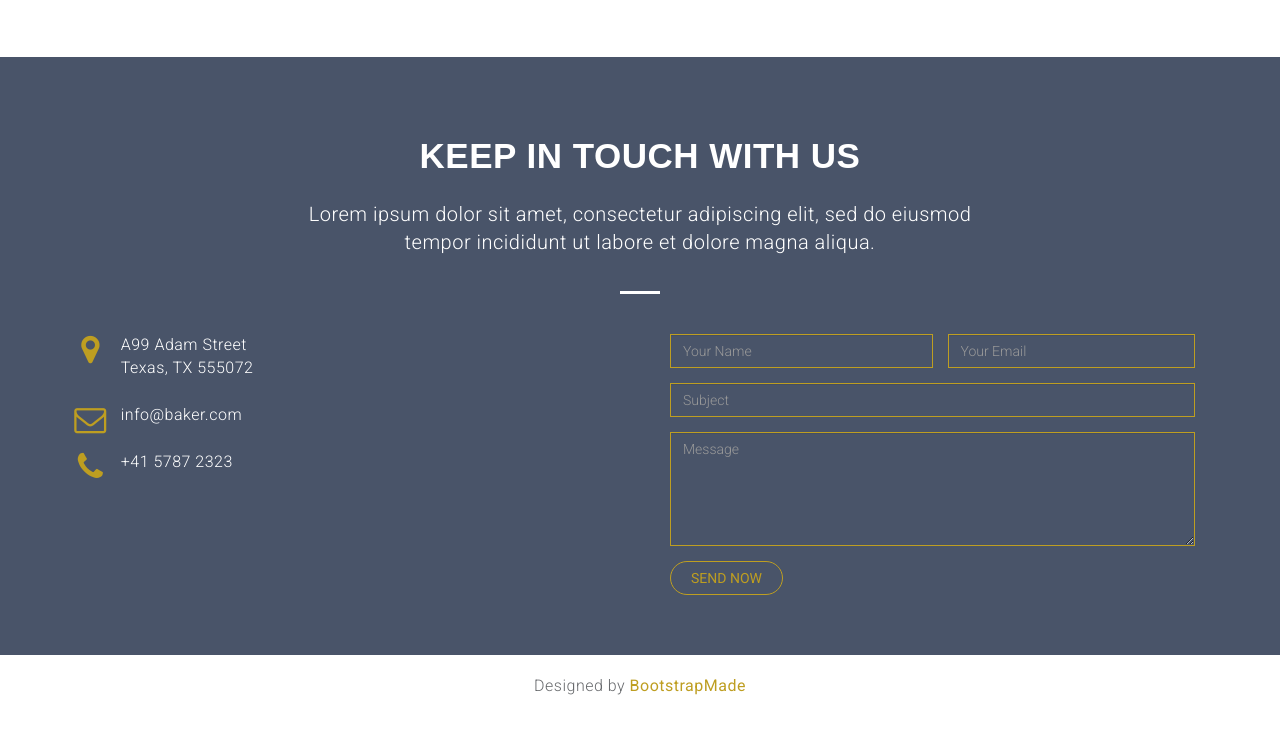
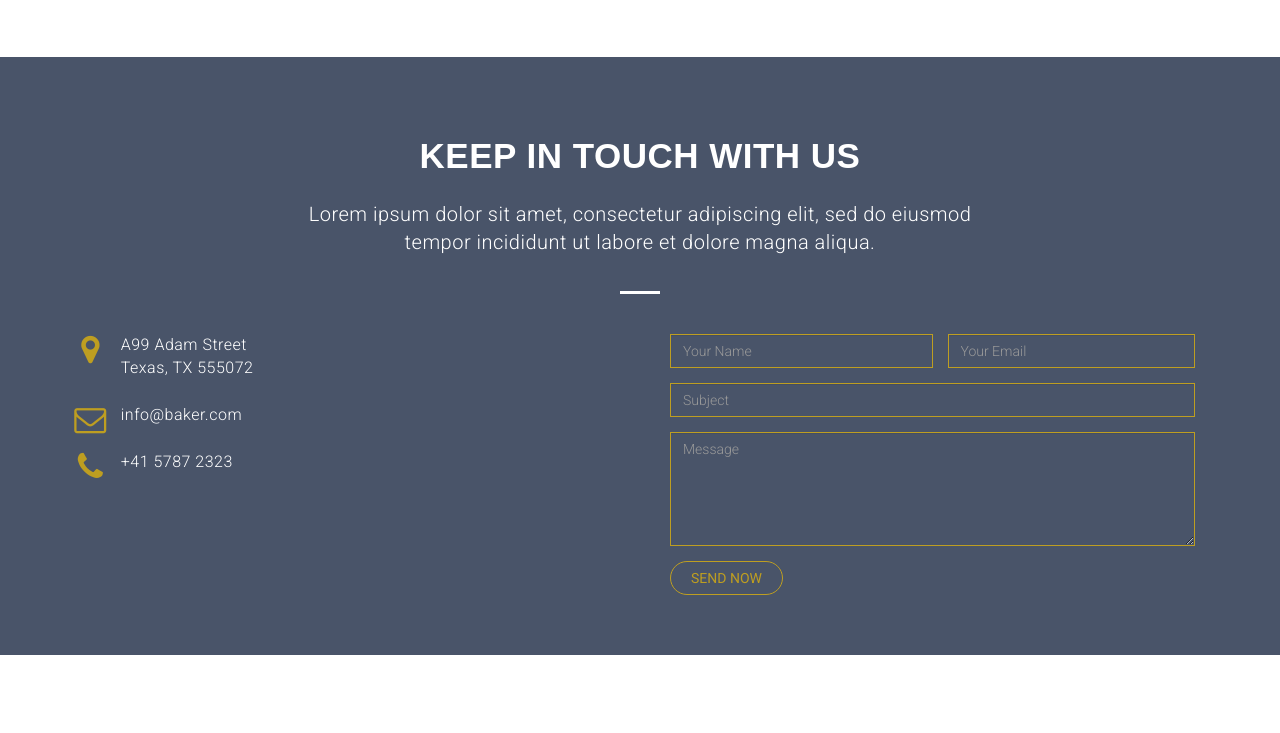
Before and after one commit to GarciaNicolasEmanuel/Web-design, a plain HTML site: page index.html in a window 1280 px wide. Shown: the part 3191-3924 px from the top of the page. Drawn offline with Linux system fonts and the light colour scheme.

Commit message:
Update index.html

```diff
--- a/index.html
+++ b/index.html
@@ -397,8 +397,6 @@
         <div class="row text-center">
 
           <div class="credits">
-
-            Designed by <a href="https://bootstrapmade.com/">BootstrapMade</a>
           </div>
         </div>
       </div>
```
